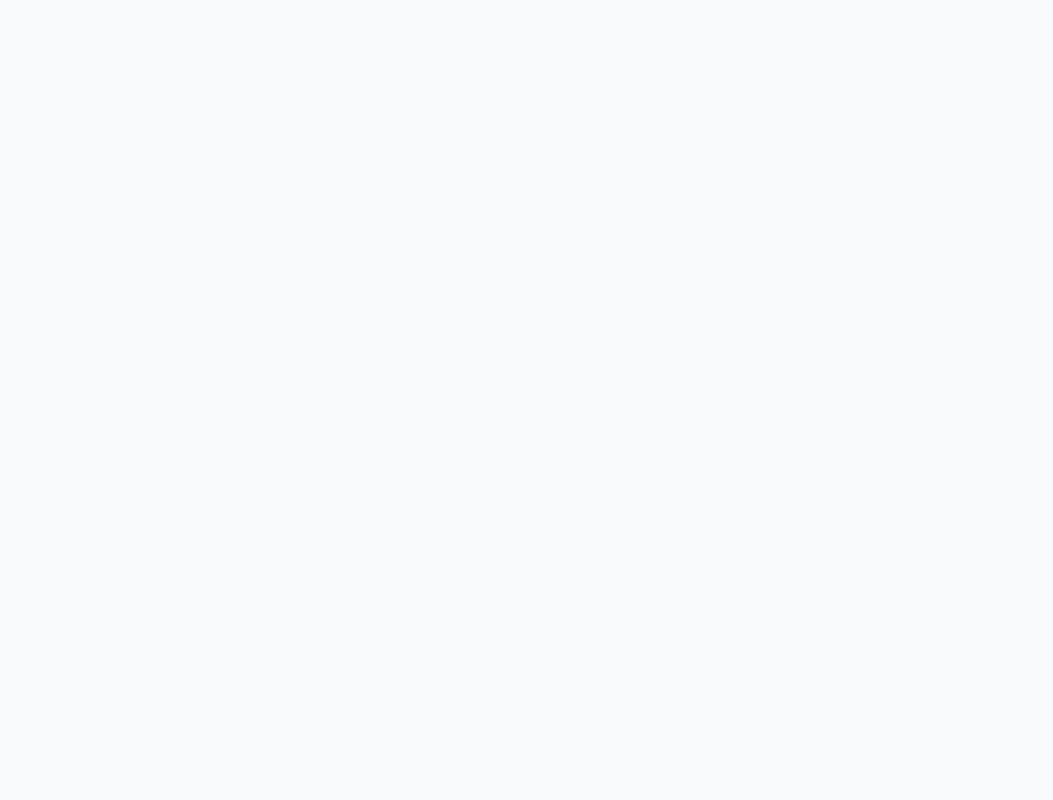
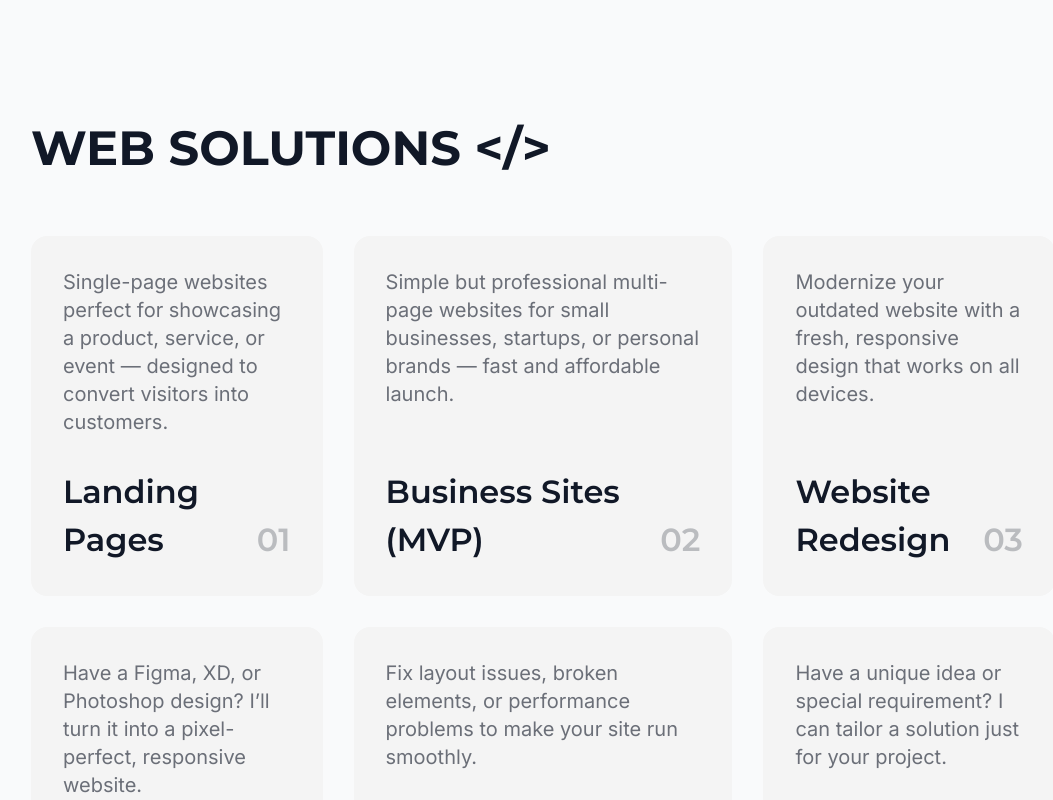
Before and after one commit to david-code-portfolio/my-portfolio-website, a React (Vite) app: page / in a window 1280 px wide. Shown: the part 980-1780 px from the top of the page, without its empty margins (97-1150 px from the left). Before the commit the page ends 848 px from the top, so only its background shows below. Built offline with nearby package versions, Linux system fonts and the light colour scheme.

Commit message:
Services UI ✔️

```diff
--- a/src/App.jsx
+++ b/src/App.jsx
@@ -1,11 +1,13 @@
 import Navbar from "./Navbar"
 import Hero from "./Hero"
+import Services from "./Services"
 
 function App() {
   return (
     <>
       <Navbar />
       <Hero />
+      <Services />
     </>
   )
 }
--- /dev/null
+++ b/src/Services.jsx
@@ -0,0 +1,46 @@
+import ServiceItem from "./components/ServiceItem";
+import CtaBtn from "./components/CtaBtn";
+
+function Services(){
+    return(
+        <section className="px-32 mt-64 grid w-full max-w-[2400px] justify-self-center max-xl:px-16 max-sm:px-4">
+            <h2 className="uppercase font-bold text-5xl max-sm:text-2xl">
+                {"Web solutions </>"}
+            </h2>
+            <div className="my-16 grid grid-cols-[1fr_1fr_1fr] gap-[31px] max-xl:grid-cols-[1fr_1fr] max-lg:grid-cols-1">
+                <ServiceItem
+                    description={"Single-page websites perfect for showcasing a product, service, or event — designed to convert visitors into customers."}
+                    title={"Landing Pages"}
+                    number={"01"}
+                />
+                <ServiceItem
+                    description={"Simple but professional multi-page websites for small businesses, startups, or personal brands — fast and affordable launch."}
+                    title={"Business Sites (MVP)"}
+                    number={"02"}
+                />
+                <ServiceItem
+                    description={"Modernize your outdated website with a fresh, responsive design that works on all devices."}
+                    title={"Website Redesign"}
+                    number={"03"}
+                />
+                <ServiceItem
+                    description={"Have a Figma, XD, or Photoshop design? I’ll turn it into a pixel-perfect, responsive website."}
+                    title={"Design to Code"}
+                    number={"04"}
+                />
+                <ServiceItem
+                    description={"Fix layout issues, broken elements, or performance problems to make your site run smoothly."}
+                    title={"Fixes & Improvements"}
+                    number={"05"}
+                />
+                <ServiceItem
+                    description={"Have a unique idea or special requirement? I can tailor a solution just for your project."}
+                    title={"Custom Service"}
+                    number={"06"}
+                />
+            </div>
+            <CtaBtn text={"Start Your Project"} style={"justify-self-center"}/>
+        </section>
+    )
+}
+export default Services;
--- /dev/null
+++ b/src/components/ServiceItem.jsx
@@ -0,0 +1,16 @@
+function ServiceItem({description, title, number}){
+    return(
+        <div className="bg-[var(--grey-color)] rounded-2xl p-8 max-sm:p-6 grid grid-cols-[auto_1fr] gap-8">
+            <p className="col-span-2 text-xl max-sm:text-[1rem]">
+                {description}
+            </p>
+            <h3 className="text-[2rem] font-semibold self-end max-sm:text-xl">
+                {title}
+            </h3>
+            <p className="justify-self-end text-[2rem] serviceNumber font-semibold self-end max-sm:text-xl">
+                {number}
+            </p>
+        </div>
+    )
+}
+export default ServiceItem;
--- a/src/index.css
+++ b/src/index.css
@@ -6,6 +6,7 @@
   --bg-color: #F9FAFB;
   --text-color: #111827;
   --accent-color: #148D80;
+  --grey-color: #F4F4F4;
 }
 
 body{
@@ -26,6 +27,9 @@ h1, h2, h3, .btn{
 p, a{
   font-family: inter;
 }
+p{
+  opacity: .6;
+}
 .note-text{
   font-family: 'Fira Code';
 }
@@ -33,5 +37,9 @@ p, a{
   @apply w-8 h-1 rounded;
   background-color: var(--text-color)
 }
+.serviceNumber{
+  font-family: montserrat;
+  opacity: .25
+}
 
 @import "tailwindcss";
```
